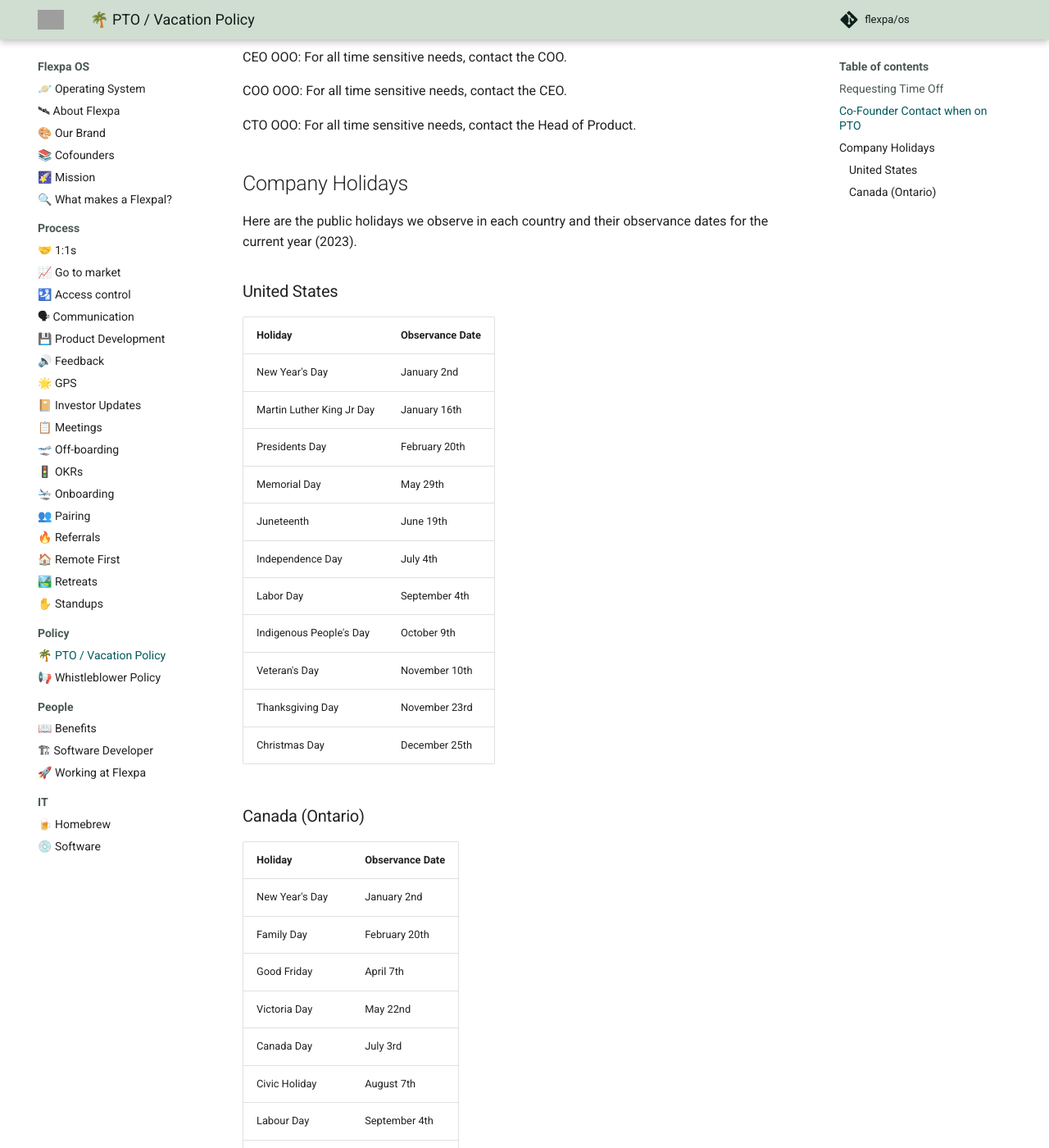
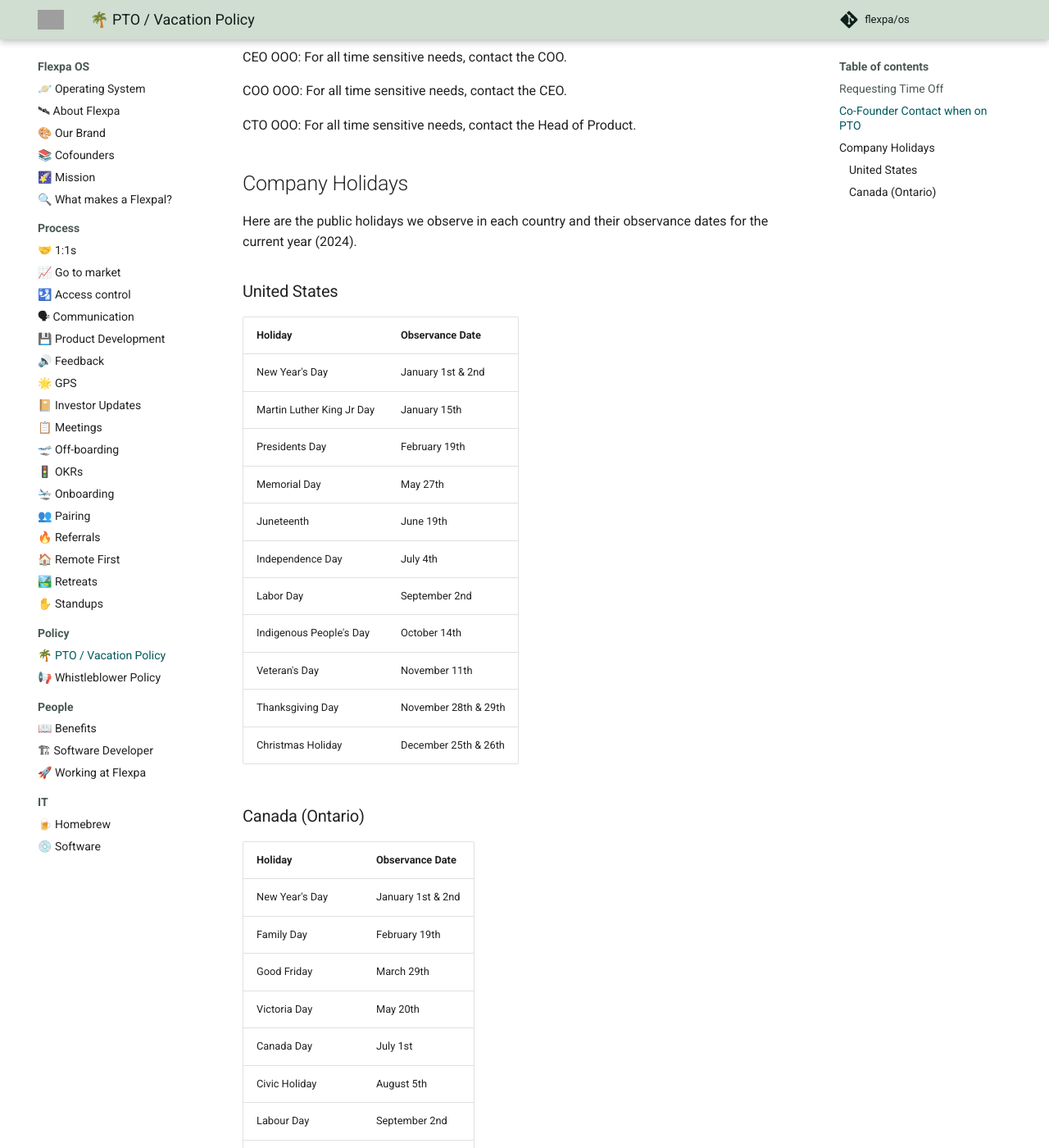
Before and after one commit to flexpa/os, an MkDocs documentation site: the page built from docs/policy/pto-vacation-policy.md, in a window 1280 px wide and 1400 px high, scrolled down 596 px. Shown: the whole window at 82% size. Built offline with MkDocs 1.6.1 and Material for MkDocs 9.7.7, drawn with Linux system fonts in a browser that asks for light colours; comment, search, counter and statistics services are not loaded; some of the changed text lies outside the part shown; grey boxes are pictures that could not be loaded.

Commit message:
Update pto-vacation-policy.md
Updating PTO page for 2024

```diff
--- a/docs/policy/pto-vacation-policy.md
+++ b/docs/policy/pto-vacation-policy.md
@@ -22,35 +22,36 @@
 
 ## Company Holidays
 
-Here are the public holidays we observe in each country and their observance dates for the current year (2023).
+Here are the public holidays we observe in each country and their observance dates for the current year (2024).
 
 ### United States
 
 | Holiday                   | Observance Date  |
 | ------------------------- | ---------------- |
-| New Year's Day            | January 2nd      |
-| Martin Luther King Jr Day | January 16th     |
-| Presidents Day            | February 20th    |
-| Memorial Day              | May 29th         |
+| New Year's Day            | January 1st & 2nd      |
+| Martin Luther King Jr Day | January 15th     |
+| Presidents Day            | February 19th    |
+| Memorial Day              | May 27th         |
 | Juneteenth                | June 19th        |
 | Independence Day          | July 4th         |
-| Labor Day                 | September 4th    |
-| Indigenous People's Day   | October 9th      |
-| Veteran's Day             | November 10th    |
-| Thanksgiving Day          | November 23rd    |
-| Christmas Day             | December 25th    |
+| Labor Day                 | September 2nd    |
+| Indigenous People's Day   | October 14th      |
+| Veteran's Day             | November 11th    |
+| Thanksgiving Day          | November 28th & 29th    |
+| Christmas Holiday             | December 25th & 26th    |
 
 ### Canada (Ontario)
 
 | Holiday          | Observance Date  |
 | ---------------- | ---------------- |
-| New Year's Day   | January 2nd      |
-| Family Day       | February 20th    |
-| Good Friday      | April 7th        |
-| Victoria Day     | May 22nd         |
-| Canada Day       | July 3rd         |
-| Civic Holiday    | August 7th       |
-| Labour Day       | September 4th    |
-| Thanksgiving Day | October 9th      |
+| New Year's Day   | January 1st & 2nd      |
+| Family Day       | February 19th    |
+| Good Friday      | March 29th        |
+| Victoria Day     | May 20th         |
+| Canada Day       | July 1st         |
+| Civic Holiday    | August 5th       |
+| Labour Day       | September 2nd    |
+| Thanksgiving Day | October 14th      |
+| Rememberance Day | November 11th      |
 | Christmas Day    | December 25th    |
 | Boxing Day       | December 26th    |
```
